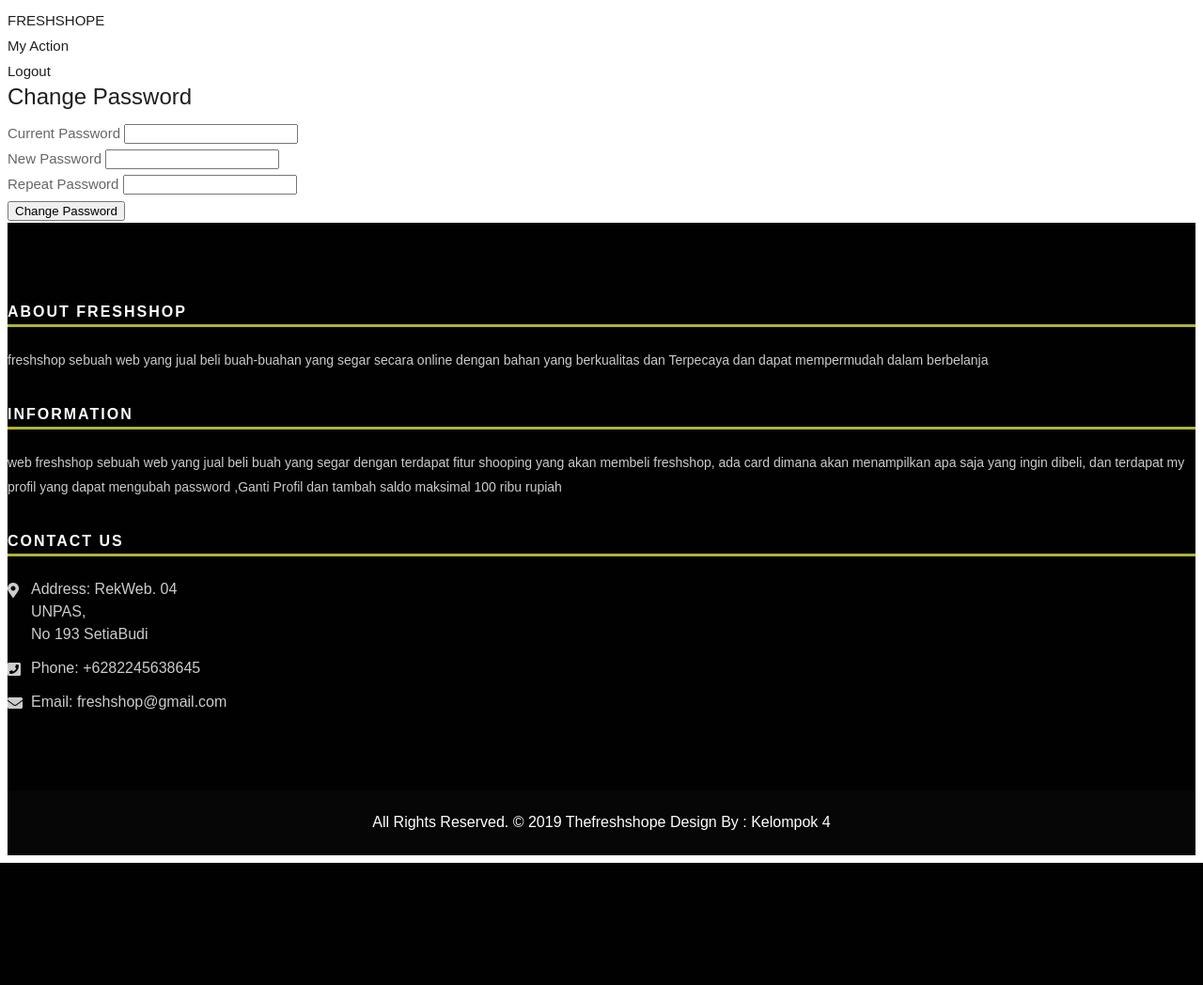
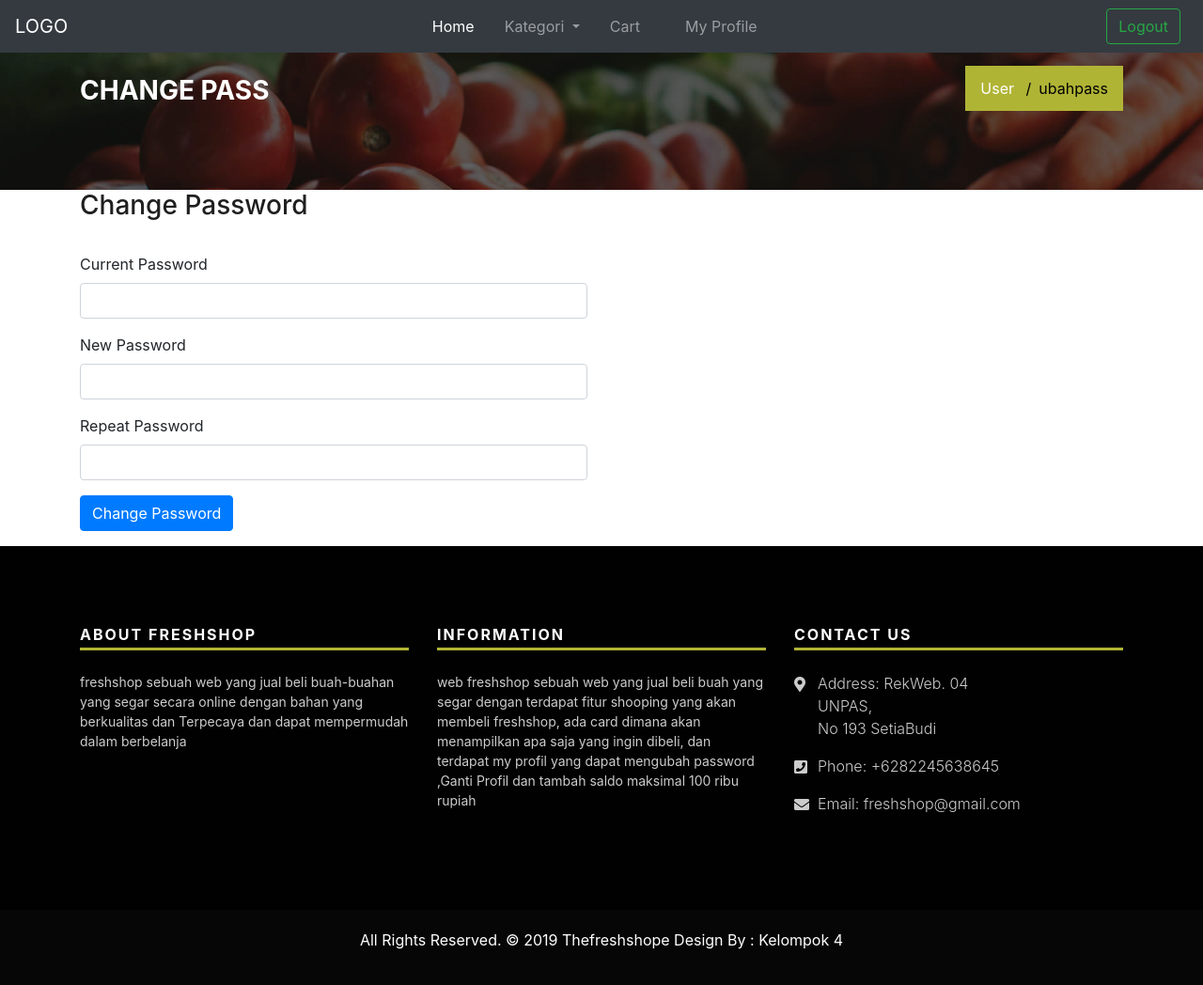
Before and after one commit to raflyyunandi/Prototype_TB_RekWeb, a CodeIgniter app: page /TB-G4/index.php/user/changePassword in a window 1280 px wide. Shown: the whole page at 94% size. Before the commit the page ends 918 px from the top, so only its background shows below. Run offline with CodeIgniter, Linux system fonts and the light colour scheme; data that the repository does not hold is empty; some libraries are stand-ins or nearby versions.

Commit message:
Change password

```diff
--- a/application/controllers/User.php
+++ b/application/controllers/User.php
@@ -283,8 +283,8 @@ class User extends CI_Controller
 
         if ($this->form_validation->run() == false)
         {
-            $this->load->view('templates/admin_header', $data);
-            $this->load->view('user/changepassword', $data);
+            $this->load->view('templates/topbar', $data);
+            $this->load->view('user/ubahpass', $data);
             $this->load->view('templates/ecommerce_footer');
             } else {
             $current_password = $this->input->post('current_password');
@@ -292,11 +292,11 @@ class User extends CI_Controller
             if (!password_verify($current_password, $data['user']['password']))
                 {
                     $this->session->set_flashdata('message', '<div class="alert alert-danger" role="alert">Wrong current password!</div>');
-                    redirect('user/changepassword');
+                    redirect('user/ubahpass');
                 } else {
                     if ($current_password == $new_password) {
                         $this->session->set_flashdata('message', '<div class="alert alert-danger" role="alert">New password cannot be the same as current password!</div>');
-                        redirect('user/changepassword');
+                        redirect('user/ubahpass');
                     } else {
                         // password sudah ok
                         $password_hash = password_hash($new_password, PASSWORD_DEFAULT);
@@ -306,7 +306,7 @@ class User extends CI_Controller
                         $this->db->update('user');
 
                         $this->session->set_flashdata('message', '<div class="alert alert-success" role="alert">Password changed!</div>');
-                        redirect('user/changepassword');
+                        redirect('user/ubahpass');
                     }
                 }
         }
--- a/application/views/user/changepassword.php
+++ /dev/null
@@ -1,32 +0,0 @@
-<!-- Begin Page Content -->
-<div class="container">
-
-<!-- Page Heading -->
-<h1 class="h3 mb-4 text-gray-800"><?= $title; ?></h1>
-<div class="row">
-    <div class="col-lg-6">
-        <?= $this->session->flashdata('message'); ?>
-        <form action="<?= base_url('user/changepassword'); ?>" method="post">
-            <div class="form-group">
-                <label for="current_password">Current Password</label>
-                <input type="password" class="form-control" id="current_password" name="current_password">
-                <?= form_error('current_password', '<small class="text-danger pl-3">', '</small>'); ?>
-            </div>
-            <div class="form-group">
-                <label for="new_password1">New Password</label>
-                <input type="password" class="form-control" id="new_password1" name="new_password1">
-                <?= form_error('new_password1', '<small class="text-danger pl-3">', '</small>'); ?>
-            </div>
-            <div class="form-group">
-                <label for="new_password2">Repeat Password</label>
-                <input type="password" class="form-control" id="new_password2" name="new_password2">
-                <?= form_error('new_password2', '<small class="text-danger pl-3">', '</small>'); ?>
-            </div>
-            <div class="form-group">
-                <button type="submit" class="btn btn-primary">Change Password</button>
-            </div>
-            </form>
-            </div>
-        </div>
-    </div>
-</div>
--- a/application/views/user/ubahpass.php
+++ b/application/views/user/ubahpass.php
@@ -1,4 +1,19 @@
-<!-- Begin Page Content -->
+    <!-- Start All Title Box -->
+    <div class="all-title-box">
+        <div class="container">
+            <div class="row">
+                <div class="col-lg-12">
+                    <h2>CHANGE PASS</h2>
+                    <ul class="breadcrumb">
+                        <li class="breadcrumb-item"><a href="">User</a></li>
+                        <li class="breadcrumb-item active">ubahpass</li>
+                    </ul>
+                </div>
+            </div>
+        </div>
+    </div>
+    <!-- End All Title Box -->
+    <!-- Begin Page Content -->
 <div class="container">
 
 <!-- Page Heading -->
```
Also changed, not shown: application/views/user/topup.php (+32 -2 lines).
